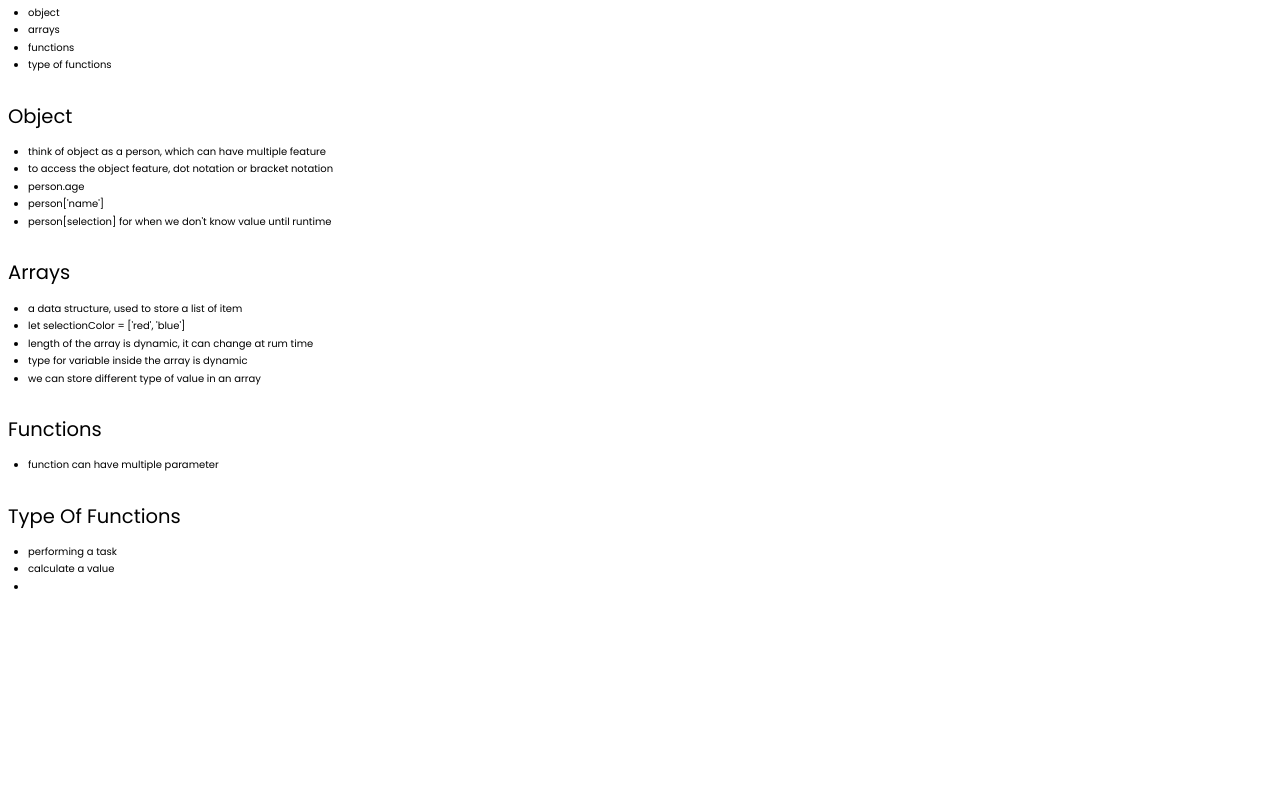
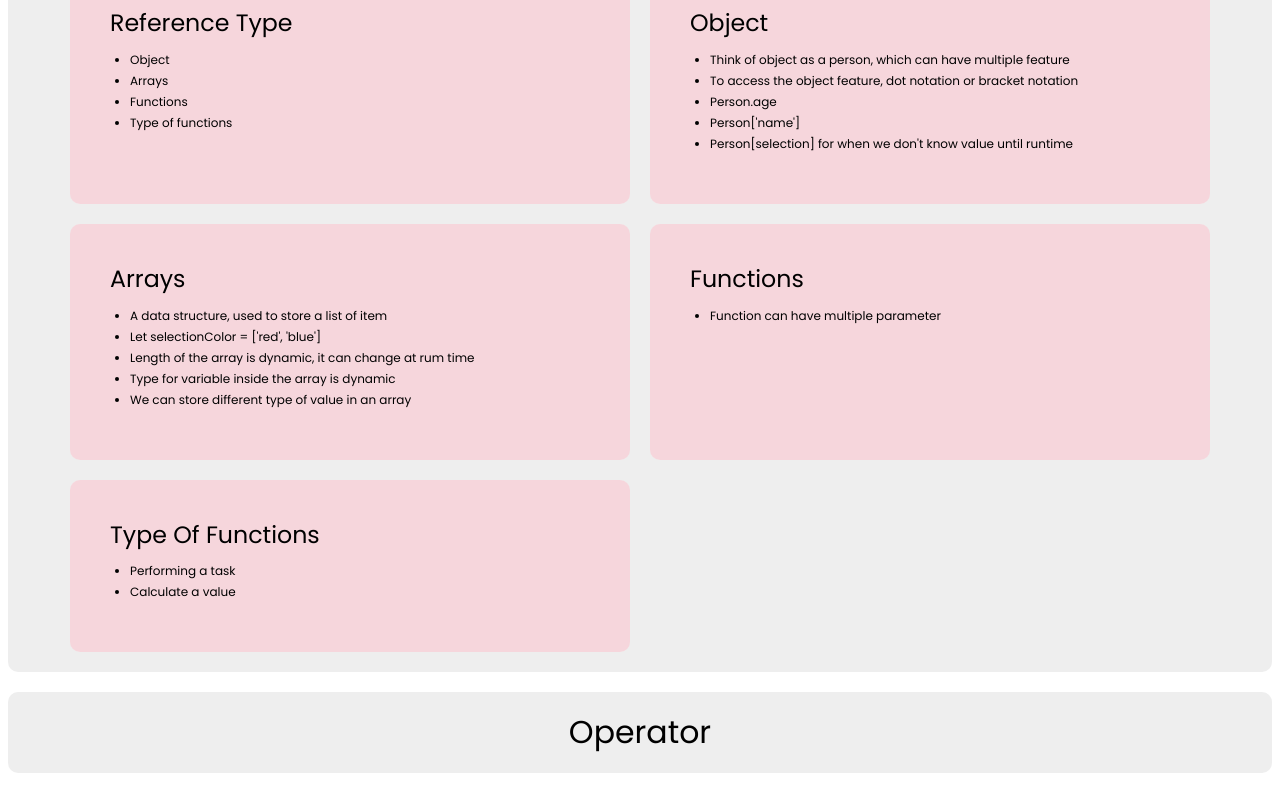
Before and after one commit to VickiStudyHarder/JS, a plain HTML site: page index.html in a window 1280 px wide. Shown: the part 730-1523 px from the top of the page. Before the commit the page ends 1335 px from the top, so only its background shows below. Drawn offline with Linux system fonts and the light colour scheme.

Commit message:
update on layout.

```diff
--- a/css/style.css
+++ b/css/style.css
@@ -1,44 +1,77 @@
-@import url('https://fonts.googleapis.com/css?family=Poppins:400');
+@import url("https://fonts.googleapis.com/css?family=Poppins:400");
 
-html {font-size: 62.5%;} /*10px*/
+html {
+  font-size: 62.5%;
+} /*10px*/
 
 /* typography */
 body {
   background: white;
-  font-family: 'Poppins', sans-serif;
+  font-family: "Poppins", sans-serif;
   font-weight: 400;
   line-height: 1.75;
   color: #000000;
 }
 
-p {margin-bottom: 1rem;}
+p {
+  margin-bottom: 1rem;
+}
 
-h1, h2, h3, h4, h5 {
-  margin: 3rem 0 1.38rem;
-  font-family: 'Poppins', sans-serif;
+h1,
+h2,
+h3,
+h4,
+h5 {
+  /* margin: 3rem 0 1.38rem; */
+  font-family: "Poppins", sans-serif;
   font-weight: 400;
   line-height: 1.3;
 }
 
 h1 {
   margin-top: 0;
-  font-size: 3.052rem;
+  font-size: 4.209rem;
 }
 
-h2 {font-size: 2.441rem;}
+h2 {
+  font-size: 3.157rem;
+}
 
-h3 {font-size: 1.953rem;}
+h3 {
+  font-size: 2.369rem;
+}
 
-h4 {font-size: 1.563rem;}
+h4 {
+  font-size: 1.777rem;
+}
 
-h5 {font-size: 1.25rem;}
-
-small, .text_small {font-size: 0.8rem;}
+h5 {
+  font-size: 1.333rem;
+}
 
 h1,
 h2,
 h3 {
   text-transform: capitalize;
+  margin: 0;
+}
+
+/* container: set max width for layout */
+.container {
+  max-width: 1140px;
+  margin: 0 auto;
+}
+
+/* block */
+.block {
+  background-color: rgba(221, 221, 221, 0.5);
+  border-radius: 10px;
+  margin: 2rem 0;
+  padding: 2rem 0;
+}
+
+.block--header {
+  text-align: center;
 }
 
 /* list */
@@ -69,7 +102,6 @@ h3 {
   padding: 0 1rem;
   align-items: center;
 }
-
 .nav__list {
   width: 100%;
   margin: 0;
@@ -128,8 +160,29 @@ h3 {
 /* content-list */
 .content-list {
   padding-left: 2rem;
+}
 
+.content-list li {
+  font-size: 1.2rem;
 }
-/* .content-list  {
+
+.content-list li::first-letter {
   text-transform: capitalize;
-} */
+}
+
+/* grid */
+.grid {
+  display: grid;
+  grid-gap: 20px;
+}
+.grid > div {
+  background-color: rgba(255, 192, 203, 0.5);
+  border-radius: 10px;
+  padding: 4rem 4rem;
+}
+
+@media screen and (min-width: 768px) {
+  .grid--1x2 {
+    grid-template-columns: repeat(2, 1fr);
+  }
+}
--- a/index.html
+++ b/index.html
@@ -21,8 +21,10 @@
         </ul>
       </div>
     </header>
-    <section>
-      <h2>basic</h2>
+    <section class="block">
+      <h2 class="block--header">basic</h2>
+      <div class="container grid grid--1x2">
+          <div>
               <h3>variable</h3>
               <ul class="content-list">
                 <li>let name; to set variable, default value if undefined.</li>
@@ -32,12 +34,14 @@
                 <li>cannot contain space of hyphen(-)</li>
                 <li>are case-sensitive</li>
               </ul>
-
+          </div>
+          <div>
               <h3>constants</h3>
               <ul class="content-list">
                 <li>const interestRate = 0.3; constant cannot be re-assign</li>
               </ul>
-
+          </div>
+          <div>
               <h3>primitive type</h3>
               <ul class="content-list">
                 <li>string: let name = 'Vicki'</li>
@@ -49,14 +53,16 @@
                 </li>
                 <li>null: used when we want to clear the value of a variable</li>
               </ul>
-
+          </div>
+          <div>
               <h3>dynamic typing</h3>
               <ul class="content-list">
                 <li>dynamic typing mean the type of variable can change at run time</li>
                 <li>only one type for number no float etc</li>
                 <li>undefined is a type but also a value</li>
               </ul>
-
+          </div>
+          <div>
               <h3>reference type</h3>
               <ul class="content-list">
                 <li>object</li>
@@ -64,7 +70,8 @@
                 <li>functions</li>
                 <li>type of functions</li>
               </ul>
-
+          </div>
+          <div>
               <h3>object</h3>
               <ul class="content-list">
                 <li>think of object as a person, which can have multiple feature</li>
@@ -73,7 +80,8 @@
                 <li>person['name']</li>
                 <li>person[selection] for when we don't know value until runtime</li>
               </ul>
-
+          </div>
+          <div>
               <h3>arrays</h3>
               <ul class="content-list">
                 <li>a data structure, used to store a list of item</li>
@@ -82,19 +90,32 @@
                 <li>type for variable inside the array is dynamic</li>
                 <li>we can store different type of value in an array</li>
               </ul>
-
+          </div>
+          <div>
               <h3>functions</h3>
               <ul class="content-list">
                 <li>function can have multiple parameter</li>
               </ul>
+          </div>
+
+          <div>
               <h3>type of functions</h3>
               <ul class="content-list">
                 <li>performing a task</li>
                 <li>calculate a value</li>
-        <li></li>
               </ul>
+          </div>
+      </div>
+    </section>
+
+    <section class="block">
+        <h2 class="block--header">operator</h2>
 
     </section>
+
+
+
+
 
     <script src="/script/JS_1.js"></script>
   </body>
```
Also changed, not shown: components/grid.html (added, +5 -0 lines), components/block.html (added). Lines whose indentation alone changed are shown as unchanged.
